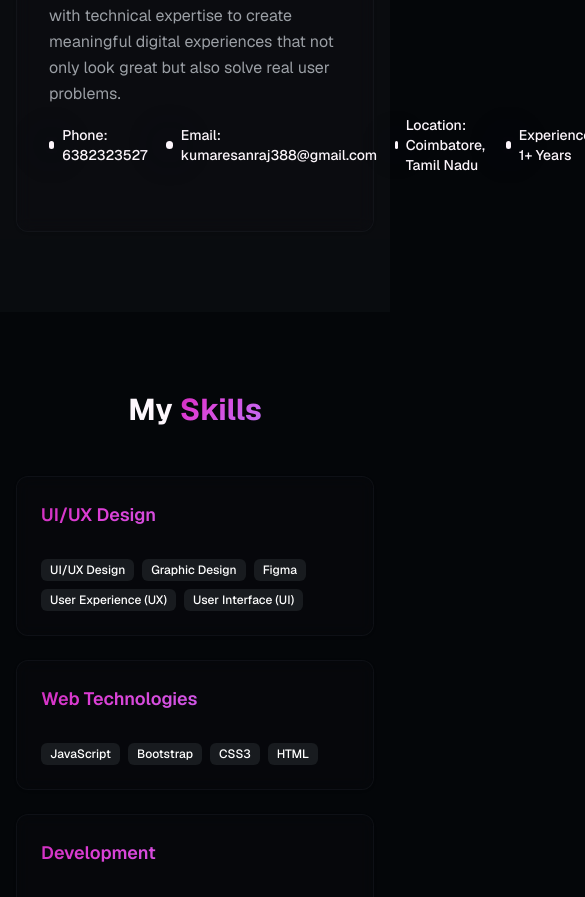
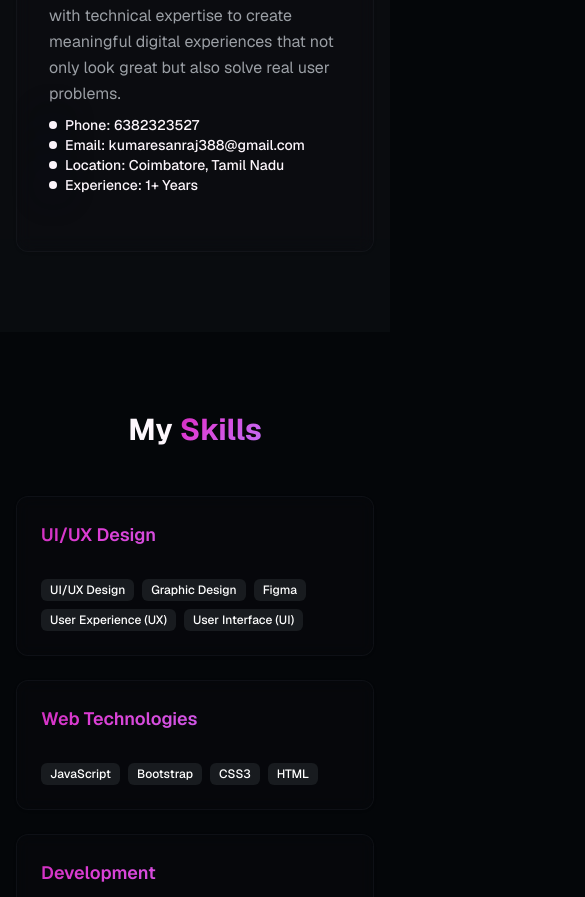
Before and after one commit to sanjaikumarv/kumaresan-portfolio, a Next.js app: page / in a window 390 px wide. Shown: the part 1368-2265 px from the top of the page, 585 px wide, since content can reach past the window. Built offline with nearby package versions, Linux system fonts and the light colour scheme.

Commit message:
feat : response ui updates

```diff
--- a/components/about-section.tsx
+++ b/components/about-section.tsx
@@ -68,7 +68,7 @@ export function AboutSection() {
                   </p>
                 </div>
 
-                <div ref={detailsRef} className="space-x-4 mt-2 flex ">
+                <div ref={detailsRef} className="space-x-4 mt-2 md:flex">
                   <div className="flex items-center">
                     <div className="w-2 h-2 bg-primary rounded-full pulse-glow"></div>
                     <span className="ml-2 text-sm font-medium"> Phone: 6382323527</span>
```
